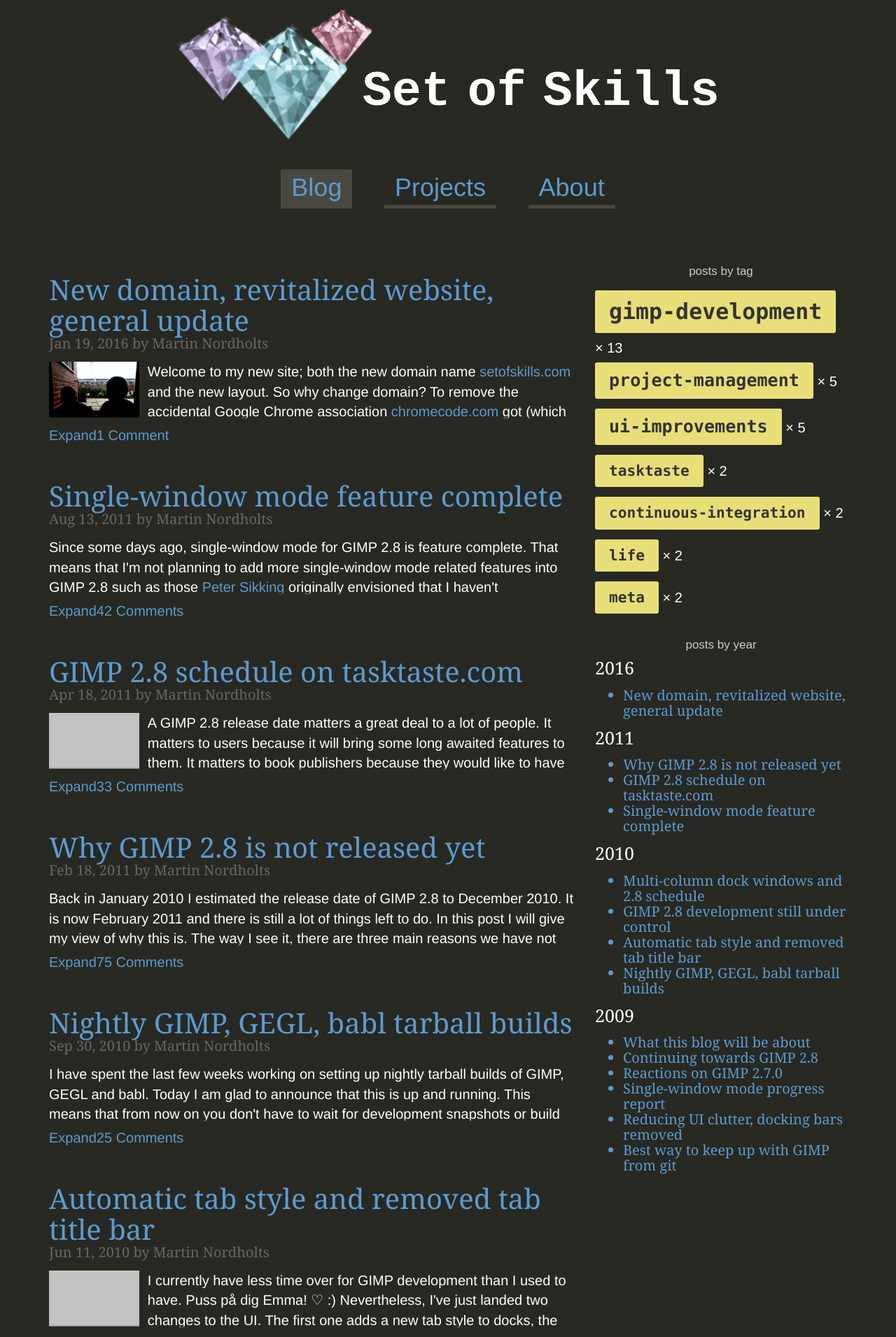
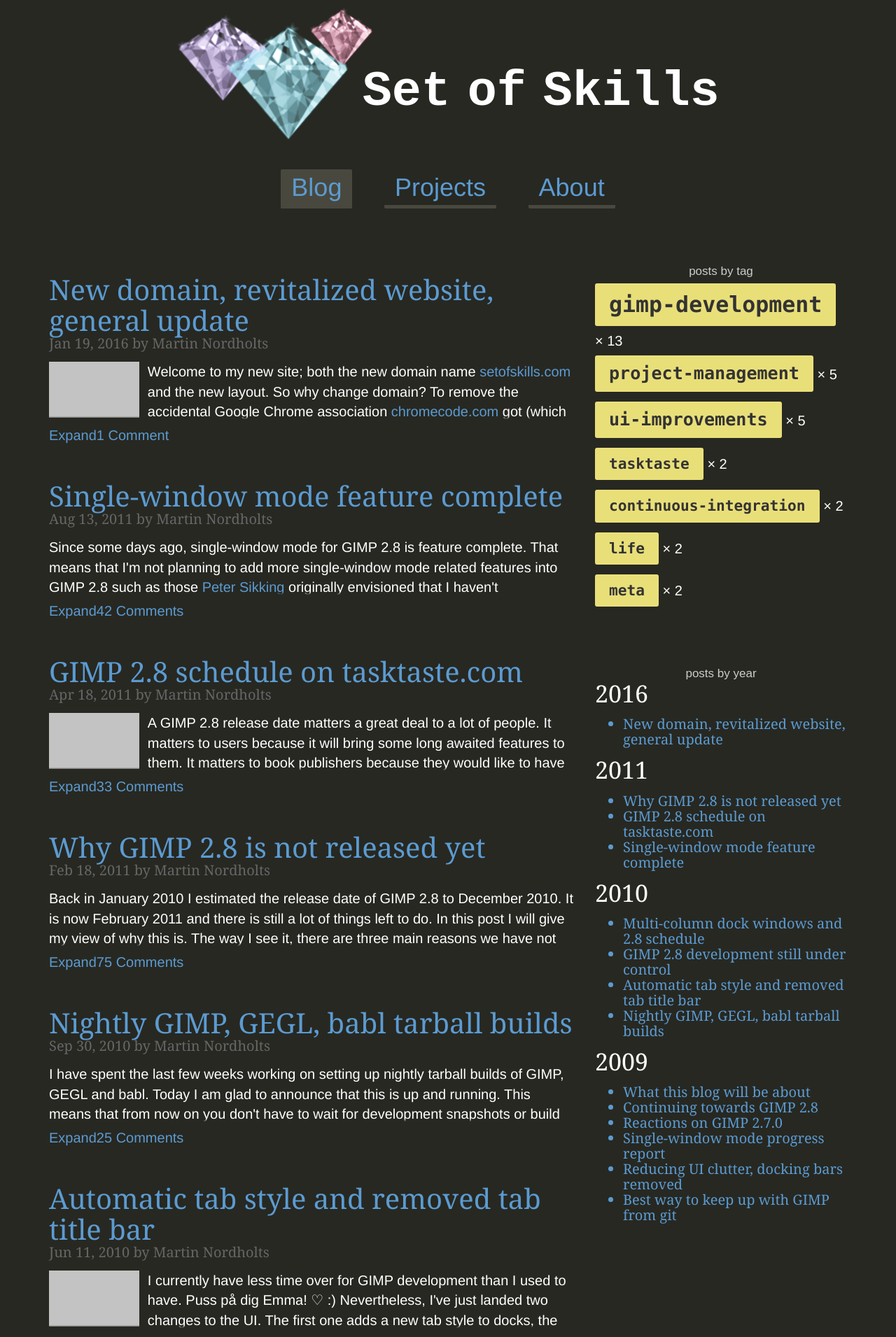
Before and after one commit to Enselic/chromecode, a Jekyll site: the page built from index.html, in a window 1280 px wide. Shown: the top 1911 px of the page at 70% size. Built offline with Jekyll 4.4.1, drawn with Linux system fonts in a browser that asks for light colours; comment, search, counter and statistics services are not loaded.

Commit message:
add tag and year sections

```diff
--- a/_includes/tags.scss
+++ b/_includes/tags.scss
@@ -53,19 +53,23 @@ html.js .post-list {
     padding-bottom: 15px;
 }
 
+.posts-by-year {
+    margin-top: 80px;
+}
+
 .tag:hover {
     color: #333;
     background: white;
 }
 
 .tags h6 {
-    margin: 0 0 10px 0;
+    margin: 0;
     color: #ccc;
     text-align: center;
     font-family: Arial, Helvetica, sans-serif
 }
 
-.tags h4 {
+.tags h3 {
     margin: 0;
     color: white;
 }
--- a/_layouts/default.html
+++ b/_layouts/default.html
@@ -77,6 +77,7 @@
 
                 <aside class="col-xs-12 col-sm-5 col-lg-4 tags">
 
+                    <section class="posts-by-tag">
                         <h6>posts by tag</h6>
 {% for tag_with_count in site.data.tags_ordered_by_count %}
     {% assign tagName = tag_with_count[0] %}
@@ -91,16 +92,16 @@
                             </ul>
                         </div>
 {% endfor %}
+                    </section>
 
-                    <br/>
-
+                    <section class="posts-by-year">
                         <h6>posts by year</h6>
 {% for entry in site.data.posts_by_year %}
     {% assign postYear = entry[0] %}
     {% assign postsThisYear = entry[1] %}
     {% assign posts = entry[2] %}
-                    <div class="tag-container">
-                        <h4>{{postYear}}</h4>
+                        <div class="year-container">
+                            <h3>{{postYear}}</h3>
                             <ul class="h5 p2ost-list">
     {% for post in posts %}
                                 <li><a href="{{ post.url }}">{{ post.title }}</a></li>
@@ -108,6 +109,7 @@
                             </ul>
                         </div>
 {% endfor %}
+                    </section>
                 </aside>
             </div>
 
```
Also changed, not shown: 1 other file. Lines whose indentation alone changed are shown as unchanged.
